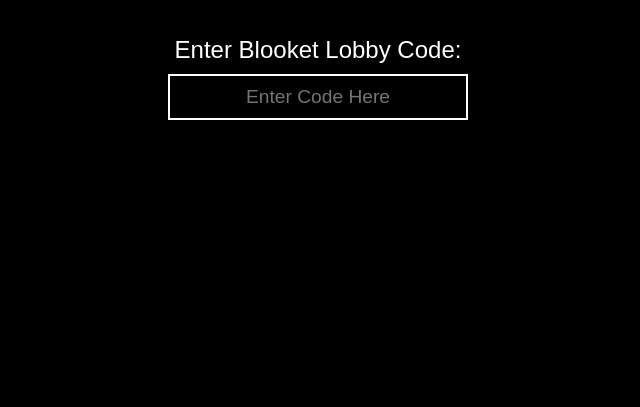
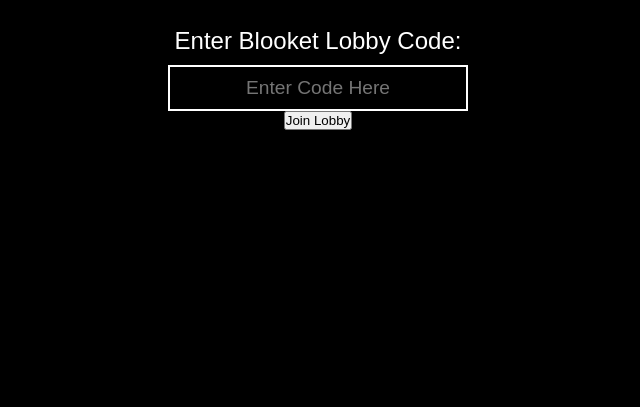
Before and after one commit to blooketbot/.github.io, a plain HTML site: page index.html in a window 1280 px wide. Shown: the part 393-800 px from the top of the page, without its empty margins (322-962 px from the left). Drawn offline with Linux system fonts and the light colour scheme.

Commit message:
Update index.html

```diff
--- a/index.html
+++ b/index.html
@@ -66,7 +66,20 @@
         <div class="input-container">
             <label for="lobby-code">Enter Blooket Lobby Code:</label>
             <input type="text" id="lobby-code" placeholder="Enter Code Here" />
+            <button onclick="joinLobby()">Join Lobby</button>
         </div>
     </div>
+
+    <script>
+        function joinLobby() {
+            const code = document.getElementById("lobby-code").value.trim();
+            if (code) {
+                // Redirect to the Blooket lobby URL with the entered code
+                window.location.href = `https://play.blooket.com/game?code=${code}`;
+            } else {
+                alert("Please enter a valid Blooket code.");
+            }
+        }
+    </script>
 </body>
 </html>
```
